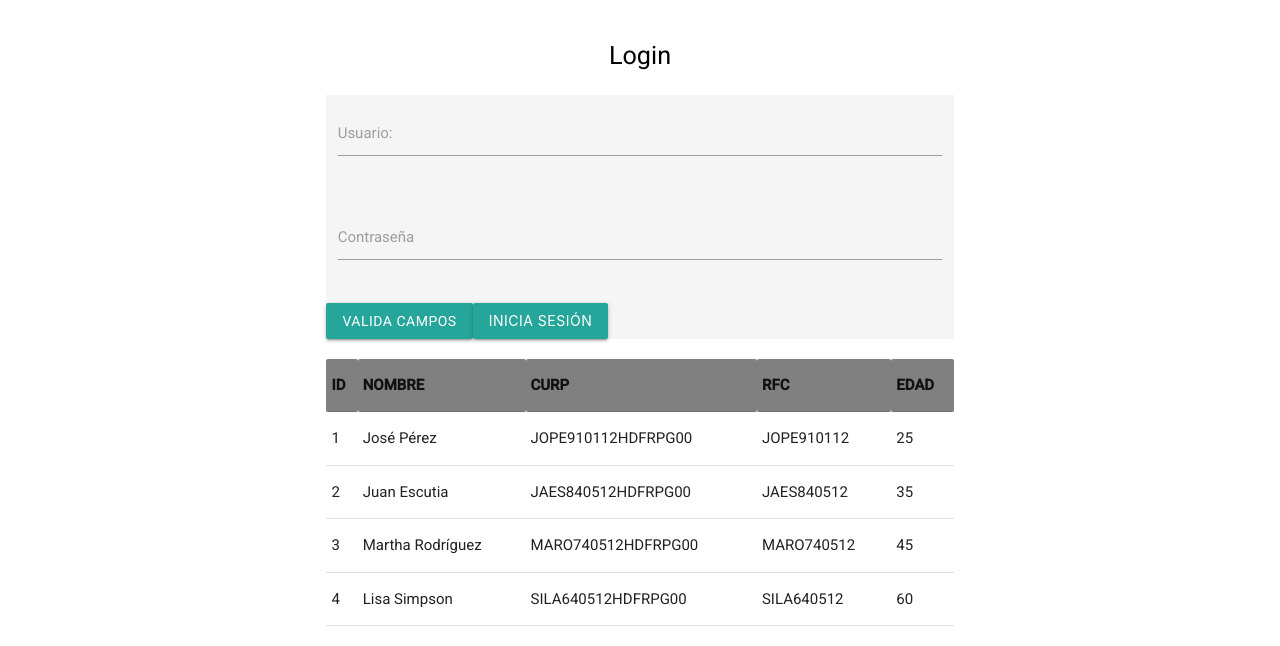
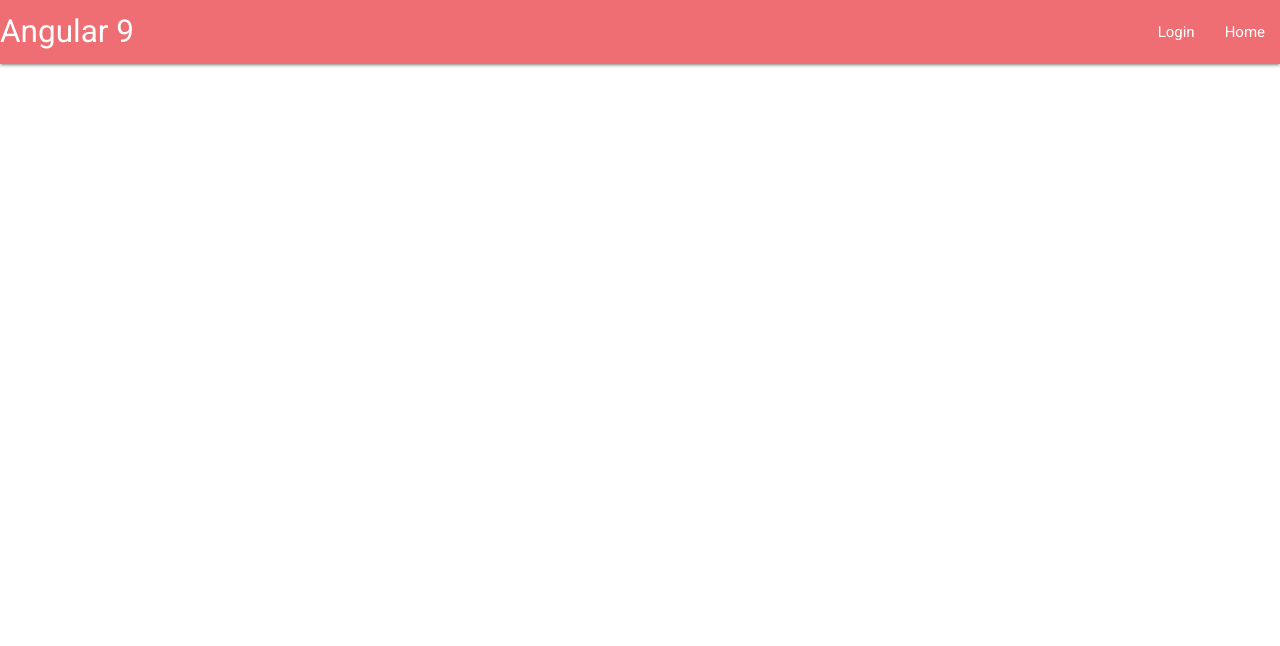
Before and after one commit to agusDevelope/angular9, an Angular app: page / in a window 1280 px wide. Shown: the top 646 px of the page. Built offline with nearby package versions, Linux system fonts and the light colour scheme.

Commit message:
actualizando formulario

```diff
--- a/src/app/app-routing.module.ts
+++ b/src/app/app-routing.module.ts
@@ -1,8 +1,19 @@
 import { NgModule } from '@angular/core';
 import { Routes, RouterModule } from '@angular/router';
+import { HomeComponent } from './home/home.component';
+import { LoginComponent } from './login/login.component';
 
 
-const routes: Routes = [];
+const routes: Routes = [
+  {
+    path: 'home',
+    component: HomeComponent,
+  },
+  {
+    path: 'login',
+    component: LoginComponent,
+  },
+];
 
 @NgModule({
   imports: [RouterModule.forRoot(routes)],
--- a/src/app/app.component.html
+++ b/src/app/app.component.html
@@ -1,8 +1,8 @@
+<app-nav></app-nav>
+<div class="container">
 
-<div class="container">
-  <h1 class="flow-text center-align">Login</h1>
-  <app-login></app-login>
-  <app-table></app-table>
+
+
 </div>
 
 
--- a/src/app/app.module.ts
+++ b/src/app/app.module.ts
@@ -10,6 +10,8 @@ import { TableComponent } from './table/table.component';
 import { DataService } from './data.service';
 
 import { TablaDetalleComponent } from './tabla-detalle/tabla-detalle.component';
+import { HomeComponent } from './home/home.component';
+import { NavComponent } from './nav/nav.component';
 
 
 @NgModule({
@@ -18,6 +20,8 @@ import { TablaDetalleComponent } from './tabla-detalle/tabla-detalle.component';
     LoginComponent,
     TableComponent,
     TablaDetalleComponent,
+    HomeComponent,
+    NavComponent,
 
 
   ],
--- /dev/null
+++ b/src/app/home/home.component.html
@@ -0,0 +1,5 @@
+<div class="container mt5">
+  <div class="row">
+    <app-table></app-table>
+  </div>
+</div>
--- /dev/null
+++ b/src/app/home/home.component.ts
@@ -0,0 +1,15 @@
+import { Component, OnInit } from '@angular/core';
+
+@Component({
+  selector: 'app-home',
+  templateUrl: './home.component.html',
+  styleUrls: ['./home.component.css']
+})
+export class HomeComponent implements OnInit {
+
+  constructor() { }
+
+  ngOnInit(): void {
+  }
+
+}
--- a/src/app/login/login.component.html
+++ b/src/app/login/login.component.html
@@ -1,25 +1,25 @@
 
   <div class="container">
+  <h1 class="flow-text center-align">Login</h1>
   <div class="row">
-    <form class="col s12">
+    <form id="form" class="col s12">
       <div class="row">
         <div class="input-field col s12">
-          <input  id="User" type="email" class="validate">
+          <input  id="User" type="text" class="validate" required>
           <label for="User">Usuario:</label>
         </div>
       </div>
 
       <div class="row">
         <div class="input-field col s12">
-          <input id="password" type="password" class="validate">
+          <input id="password" type="password" class="validate" required>
           <label for="password">Contraseña</label>
         </div>
       </div>
     </form>
-    <div>
-      <a class="waves-effect waves-light btn ">Valida campos</a>
-      <button class="btn waves-effect waves-light" type="submit" name="action">Inicia sesión
+    <div class="center-align">
 
+      <button class="btn pulse" type="submit" name="action" routerLink="/home">Inicia sesión
       </button>
     </div>
   </div>
--- a/src/app/login/login.component.ts
+++ b/src/app/login/login.component.ts
@@ -1,5 +1,5 @@
 import { Component, OnInit } from '@angular/core';
-
+import { FormBuilder, FormGroup, Validators} from '@angular/forms';
 @Component({
   selector: 'app-login',
   templateUrl: './login.component.html',
@@ -7,6 +7,8 @@ import { Component, OnInit } from '@angular/core';
 })
 export class LoginComponent implements OnInit {
 
+
+
   constructor() { }
 
   ngOnInit(): void {
--- /dev/null
+++ b/src/app/nav/nav.component.html
@@ -0,0 +1,10 @@
+<nav>
+  <div class="nav-wrapper">
+    <a href="#" class="brand-logo">Angular 9</a>
+    <ul id="nav-mobile" class="right hide-on-med-and-down">
+      <li><a routerLink="/login">Login</a></li>
+      <li><a  routerLink="/home">Home</a></li>
+
+    </ul>
+  </div>
+</nav>
--- /dev/null
+++ b/src/app/nav/nav.component.ts
@@ -0,0 +1,15 @@
+import { Component, OnInit } from '@angular/core';
+
+@Component({
+  selector: 'app-nav',
+  templateUrl: './nav.component.html',
+  styleUrls: ['./nav.component.css']
+})
+export class NavComponent implements OnInit {
+
+  constructor() { }
+
+  ngOnInit(): void {
+  }
+
+}
--- a/src/app/table/table.component.css
+++ b/src/app/table/table.component.css
@@ -1,4 +1,5 @@
 thead
  {
    background-color: gray;
+   color: rgb(0, 255, 170);
  }
```
Also changed, not shown: src/app/home/home.component.css (added), src/app/nav/nav.component.css (added), 2 other files (tests, documents, lock files or other folders).
